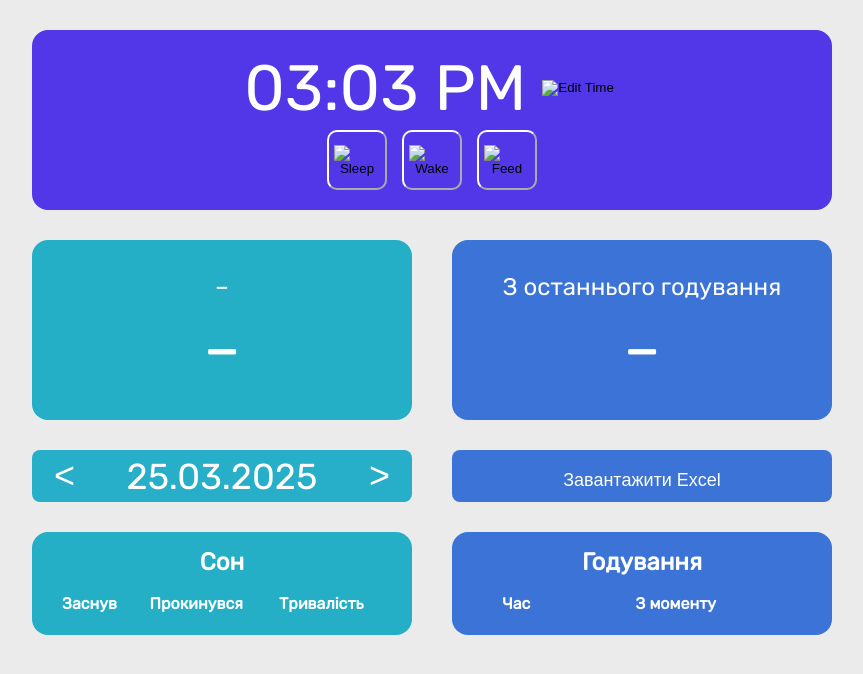
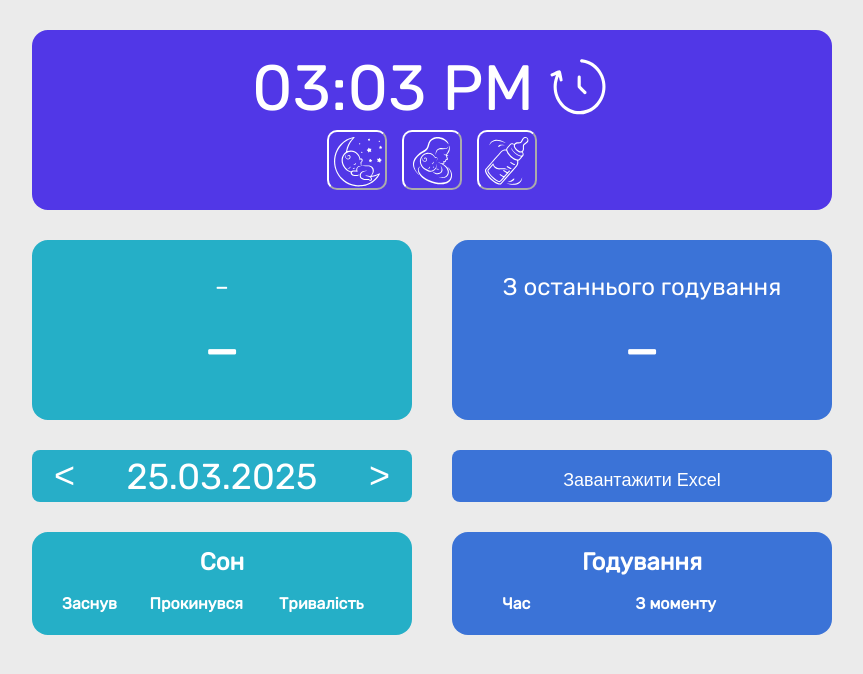
Before and after one commit to ibrozhko/baby-sleep-diary, a plain HTML site: page index.html in a window 1280 px wide. Shown: the whole page, without its empty margins (208-1071 px from the left). Drawn offline with Linux system fonts and the light colour scheme.

Commit message:
Update index.html

```diff
--- a/index.html
+++ b/index.html
@@ -27,15 +27,15 @@
         <div class="time-display">
           <span id="current-time">00:00</span>
           <button id="edit-time">
-            <img src="icons/clock.svg" alt="Edit Time" />
+            <img src="clock.svg" alt="Edit Time" />
           </button>
         </div>
         <div class="actions">
           <button id="sleep-btn">
-            <img src="icons/sleep.svg" alt="Sleep" />
+            <img src="sleep.svg" alt="Sleep" />
           </button>
-          <button id="wake-btn"><img src="icons/wake.svg" alt="Wake" /></button>
-          <button id="feed-btn"><img src="icons/feed.svg" alt="Feed" /></button>
+          <button id="wake-btn"><img src="wake.svg" alt="Wake" /></button>
+          <button id="feed-btn"><img src="feed.svg" alt="Feed" /></button>
         </div>
       </section>
 
```
